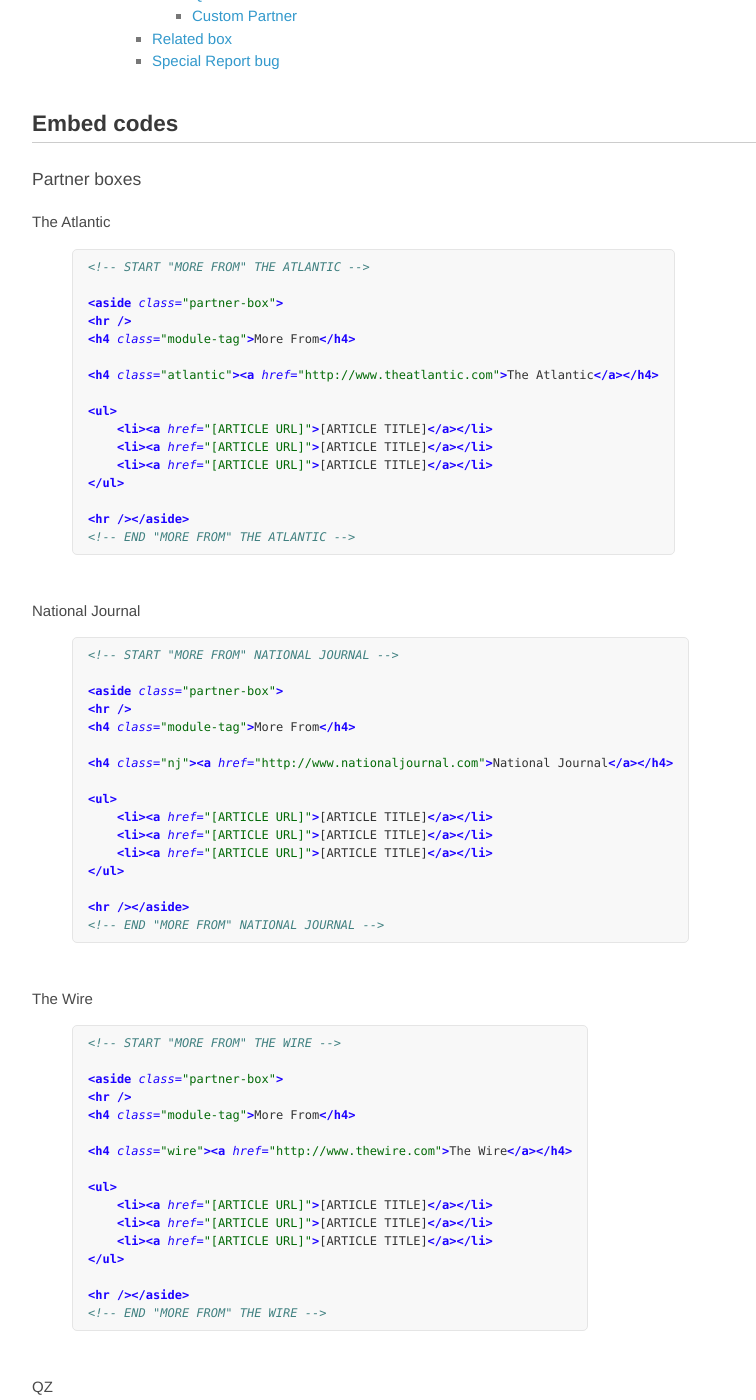
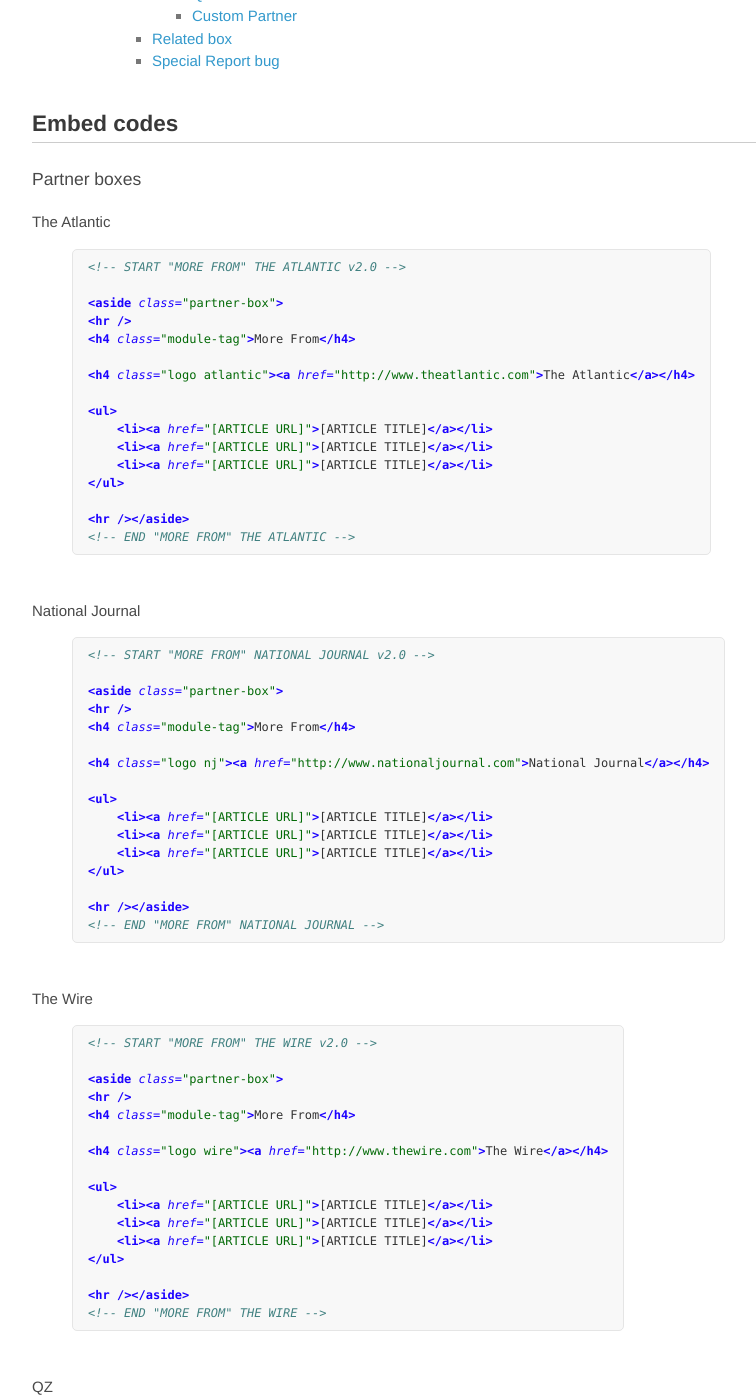
Before and after one commit to Atlantic57/html-snippets, a Jekyll site: the page built from citylab.md, in a window 1280 px wide and 1400 px high, scrolled down 341 px. Shown: the whole window, without its empty margins (148-904 px from the left). Built offline with Jekyll 4.4.1, drawn with Linux system fonts in a browser that asks for light colours; some of the changed text lies outside the part shown.

Commit message:
Citylab.md: Add more classes and a version

```diff
--- a/citylab.md
+++ b/citylab.md
@@ -13,13 +13,13 @@
 ### Partner boxes
 #### The Atlantic
 {% highlight html %}
-<!-- START "MORE FROM" THE ATLANTIC -->
+<!-- START "MORE FROM" THE ATLANTIC v2.0 -->
 
 <aside class="partner-box">
 <hr />
 <h4 class="module-tag">More From</h4>
 
-<h4 class="atlantic"><a href="http://www.theatlantic.com">The Atlantic</a></h4>
+<h4 class="logo atlantic"><a href="http://www.theatlantic.com">The Atlantic</a></h4>
 
 <ul>
     <li><a href="[ARTICLE URL]">[ARTICLE TITLE]</a></li>
@@ -33,13 +33,13 @@
 
 #### National Journal
 {% highlight html %}
-<!-- START "MORE FROM" NATIONAL JOURNAL -->
+<!-- START "MORE FROM" NATIONAL JOURNAL v2.0 -->
 
 <aside class="partner-box">
 <hr />
 <h4 class="module-tag">More From</h4>
 
-<h4 class="nj"><a href="http://www.nationaljournal.com">National Journal</a></h4>
+<h4 class="logo nj"><a href="http://www.nationaljournal.com">National Journal</a></h4>
 
 <ul>
     <li><a href="[ARTICLE URL]">[ARTICLE TITLE]</a></li>
@@ -54,13 +54,13 @@
 
 #### The Wire
 {% highlight html %}
-<!-- START "MORE FROM" THE WIRE -->
+<!-- START "MORE FROM" THE WIRE v2.0 -->
 
 <aside class="partner-box">
 <hr />
 <h4 class="module-tag">More From</h4>
 
-<h4 class="wire"><a href="http://www.thewire.com">The Wire</a></h4>
+<h4 class="logo wire"><a href="http://www.thewire.com">The Wire</a></h4>
 
 <ul>
     <li><a href="[ARTICLE URL]">[ARTICLE TITLE]</a></li>
@@ -75,13 +75,13 @@
 
 #### QZ
 {% highlight html %}
-<!-- START "MORE FROM" QUARTZ -->
+<!-- START "MORE FROM" QUARTZ v2.0 -->
 
 <aside class="partner-box">
 <hr />
 <h4 class="module-tag">More From</h4>
 
-<h4 class="qz"><a href="http://qz.com">Quartz</a></h4>
+<h4 class="logo qz"><a href="http://qz.com">Quartz</a></h4>
 
 <ul>
     <li><a href="[ARTICLE URL]">[ARTICLE TITLE]</a></li>
@@ -96,7 +96,7 @@
 
 #### Custom Partner
 {% highlight html %}
-<!-- START "MORE FROM" CUSTOM -->
+<!-- START "MORE FROM" CUSTOM v2.0 -->
 
 <aside class="partner-box">
 <hr />
@@ -117,7 +117,7 @@
 
 ### Related box
 {% highlight html %}
-<!-- START "RELATED STORY" SINGLE STORY BOX -->
+<!-- START "RELATED STORY" SINGLE STORY BOX v2.0 -->
 
 <aside class="callout related">
 <hr />
@@ -136,7 +136,7 @@
 
 ### Special Report bug
 {% highlight html %}
-<!-- START "SPECIAL REPORT" BOX -->
+<!-- START "SPECIAL REPORT" BOX v2.0 -->
 
 <aside class="callout special-report">
 <hr />
```
